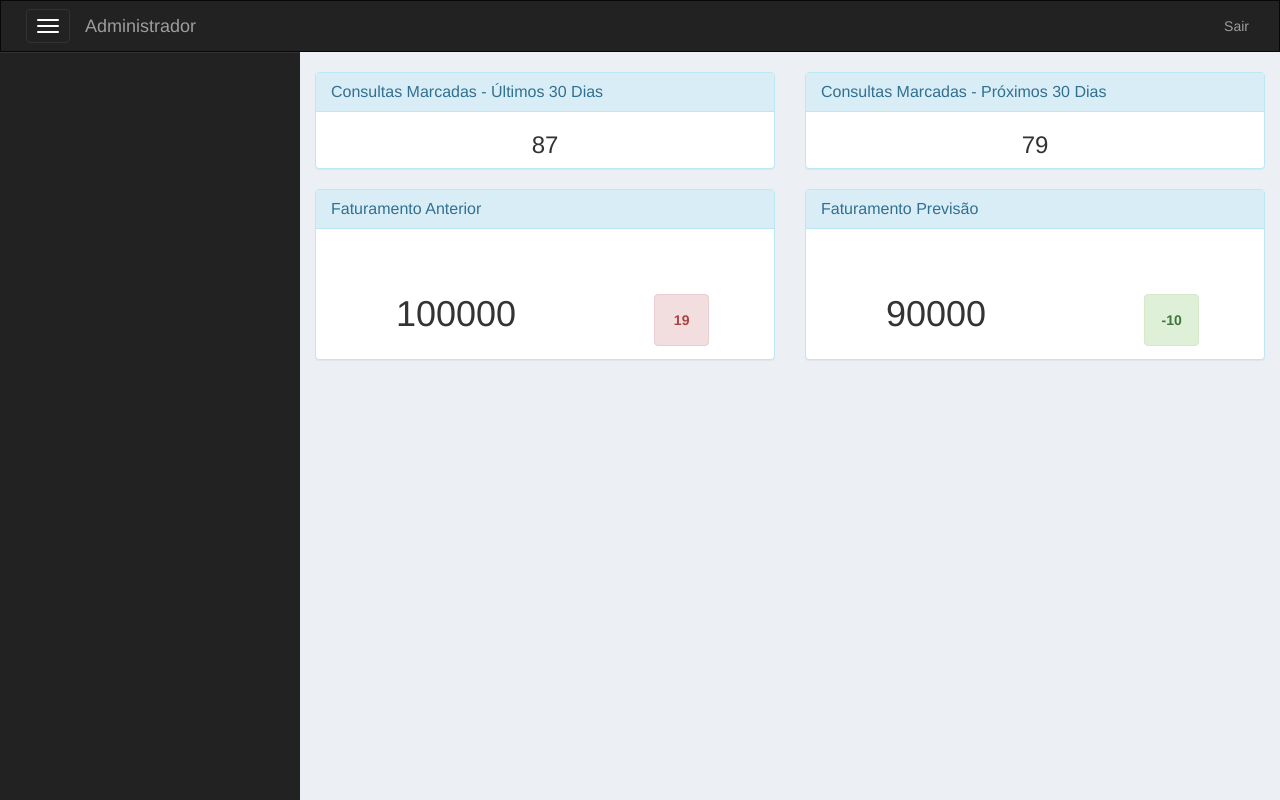
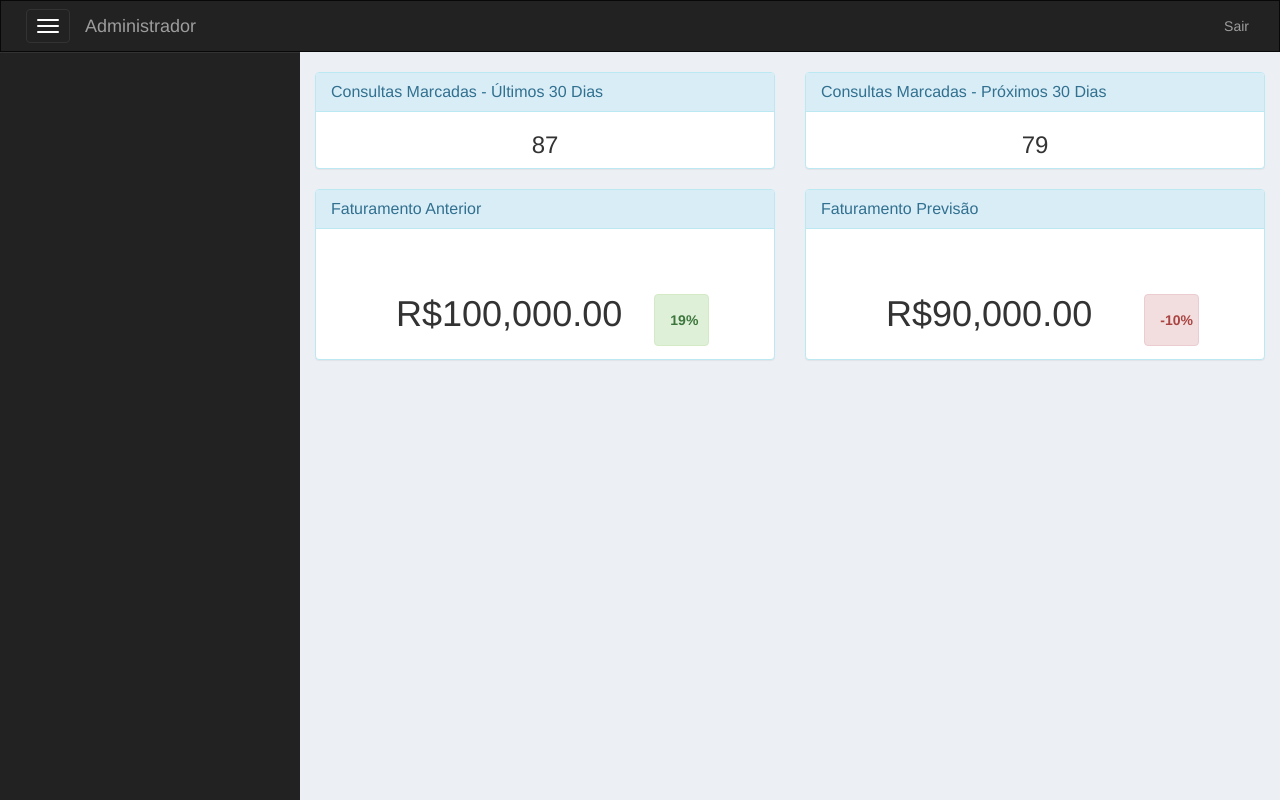
Before and after one commit to pravtz/dashboard-angular, an Angular app: page / in a window 1280 px wide. Built offline with nearby package versions, Linux system fonts and the light colour scheme.

Commit message:
foi aoutomatizado com ngclass os comparativos do faturamnto e utilizado o recurso do pipe para definir o tipo de moeda utilizada

```diff
--- a/src/app/resuso/resuso.component.html
+++ b/src/app/resuso/resuso.component.html
@@ -9,10 +9,10 @@
 <app-painel-simples col="6" titulo="Faturamento Anterior">
   <div class="box-faturamento">
     <div class="col-md-10">
-      <h1 class="text-left">{{resumo.faturamento.anterior.valor}}</h1>
+      <h1 class="text-left">{{resumo.faturamento.anterior.valor | currency: 'BRL'}}</h1>
     </div>
-    <div class="alert text-center col-md-2 sm alert-danger">
-      <b >{{resumo.faturamento.anterior.comparativo}}</b>
+    <div class="alert text-center col-md-2 sm" [ngClass]="resumo.faturamento.anterior.comparativo >=0 ? 'alert-success': 'alert-danger'">
+      <b >{{resumo.faturamento.anterior.comparativo}}%</b>
     </div>
   </div>
 </app-painel-simples>
@@ -20,10 +20,10 @@
 <app-painel-simples col="6" titulo="Faturamento Previsão">
     <div class="box-faturamento">
       <div class="col-md-10">
-        <h1 class="text-left">{{resumo.faturamento.previsao.valor}}</h1>
+        <h1 class="text-left">{{resumo.faturamento.previsao.valor | currency: 'BRL'}}</h1>
       </div>
-      <div class="alert text-center col-md-2 sm alert-success">
-        <b>{{resumo.faturamento.previsao.comparativo}}</b>
+      <div class="alert text-center col-md-2 sm" [ngClass]="resumo.faturamento.previsao.comparativo >=0 ? 'alert-success' : 'alert-danger'">
+        <b>{{resumo.faturamento.previsao.comparativo}}%</b>
       </div>
     </div>
   </app-painel-simples>
```
